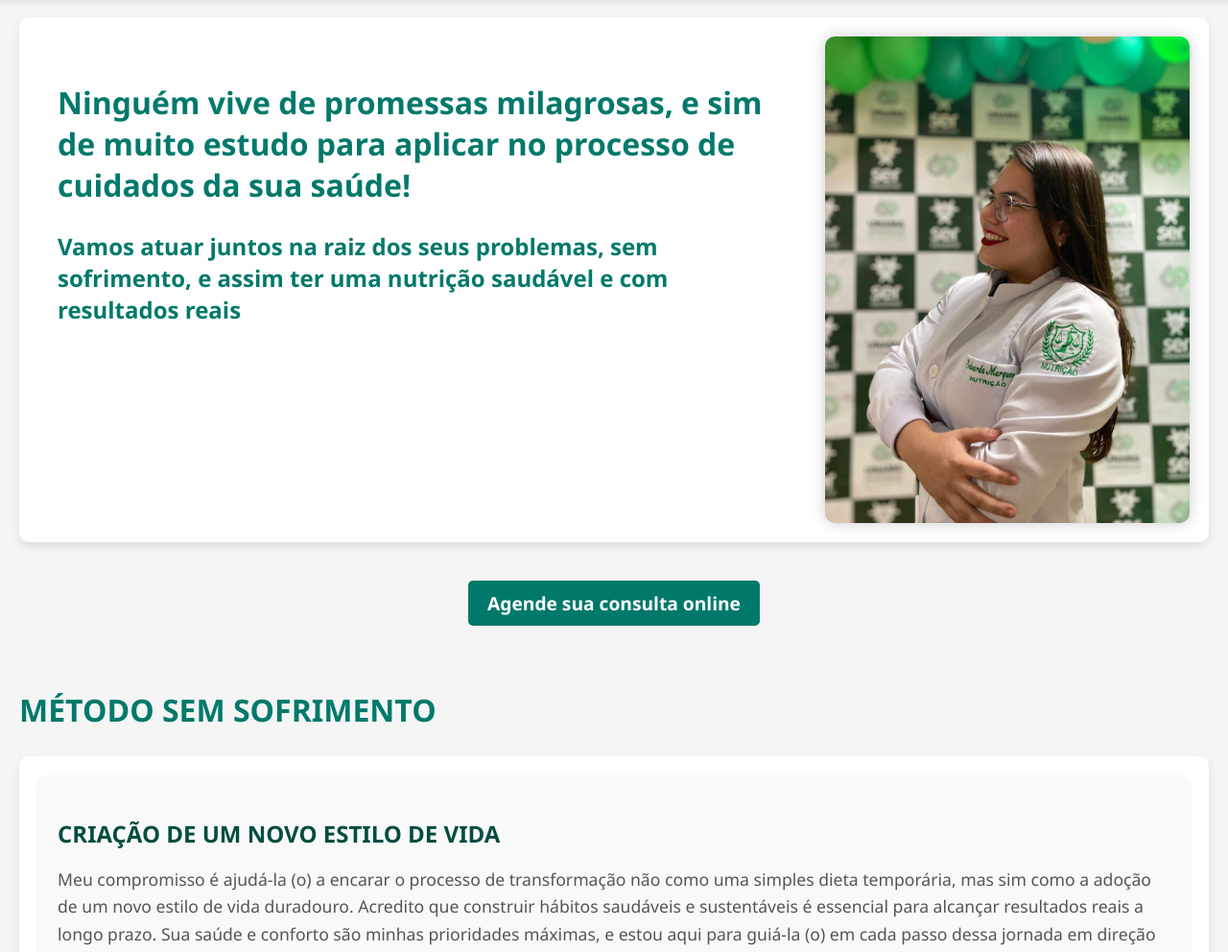
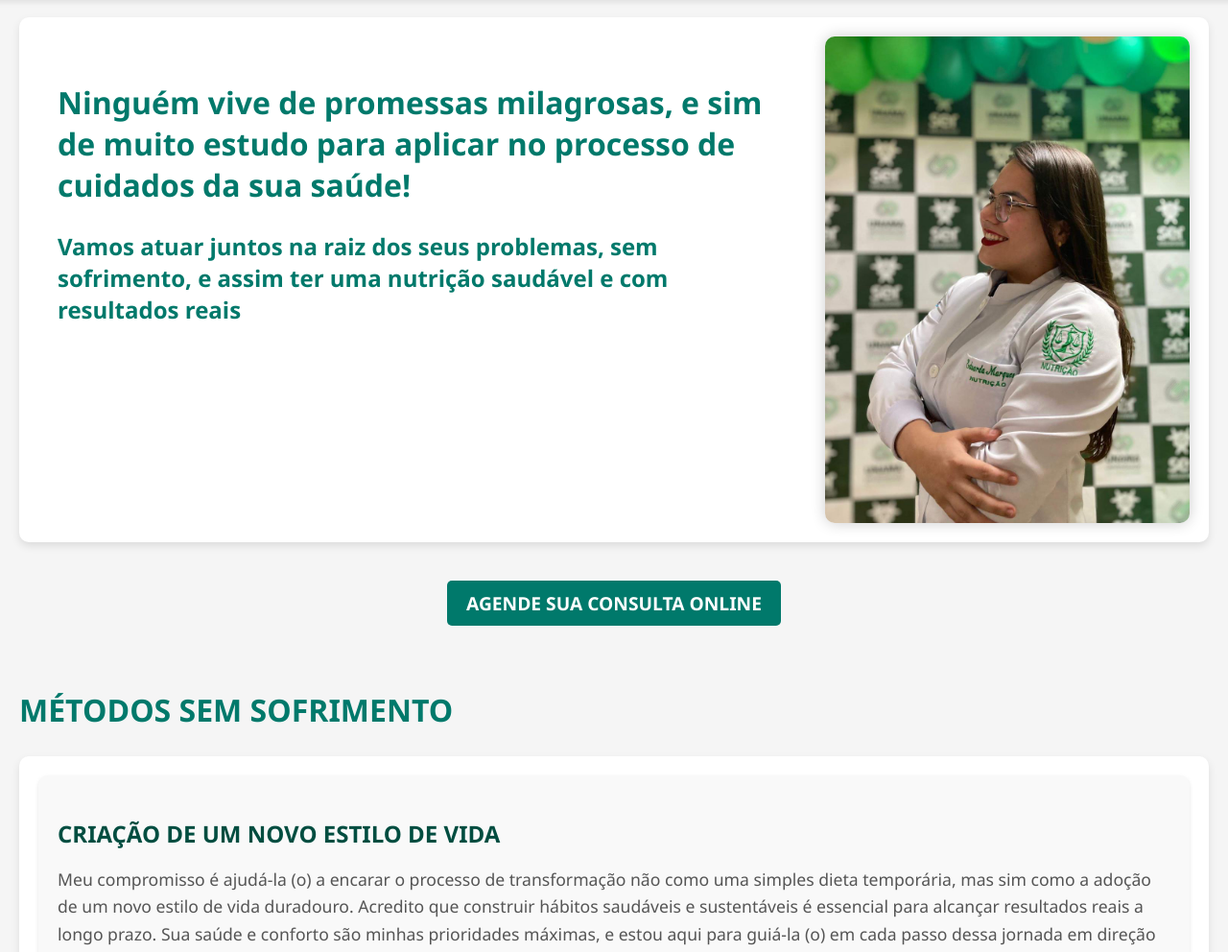
Before and after one commit to paulomonteiro77/site-dd, a plain HTML site: page index.html in a window 1280 px wide. Shown: the part 97-1089 px from the top of the page at 96% size. Drawn offline with Linux system fonts and the light colour scheme.

Commit message:
Update index.html

```diff
--- a/index.html
+++ b/index.html
@@ -20,10 +20,10 @@
     </div>
   </div>
   <a class="button" id="button" href="https://wa.me/559198148545" target="_blank">
-    <span class="label"><strong>Agende sua consulta online</strong></span>
+    <span class="label"><strong>AGENDE SUA CONSULTA ONLINE</strong></span>
   </a>
   <div class="content">
-    <h2>MÉTODO SEM SOFRIMENTO</h2>
+    <h2>MÉTODOS SEM SOFRIMENTO</h2>
     <div class="catalog">
       <div class="service">
         <h3>Criação de um novo estilo de vida</h3>
```
